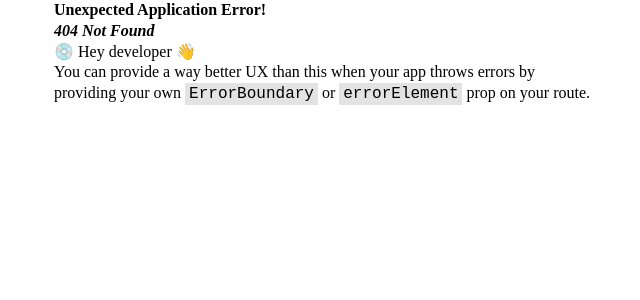
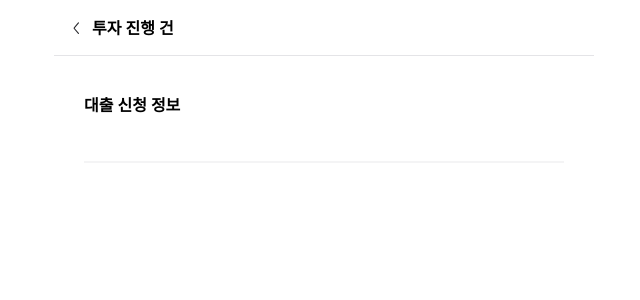
Before and after one commit to Damborghinii/Damborghinii-Client, a React (Vite) app: page /investment/1 in a window 1280 px wide. Before the commit this address had no page. Shown: the top 300 px of the page, without its empty margins (316-956 px from the left). Built offline with nearby package versions, Linux system fonts and the light colour scheme.

Commit message:
feature/#15: 필요한 컴포넌트 생성

```diff
--- /dev/null
+++ b/src/components/common/horizontalDivider/HorizontalDivider.tsx
@@ -0,0 +1,19 @@
+import styled from "@emotion/styled";
+
+interface HorizontalDividerProps {
+  width?: string;
+  height?: string;
+}
+
+export const HorizontalDivider = ({
+  width = "100%",
+  height = "2px",
+}: HorizontalDividerProps) => {
+  return <Line width={width} height={height} />;
+};
+
+const Line = styled.div<HorizontalDividerProps>`
+  width: ${({ width }) => width};
+  height: ${({ height }) => height};
+  background-color: ${({ theme }) => theme.color.neutral.B00};
+`;
--- /dev/null
+++ b/src/components/common/spacer/Spacer.tsx
@@ -0,0 +1,20 @@
+import React from "react";
+
+interface SpacerProps {
+  height?: string;
+  width?: string;
+}
+
+const Spacer: React.FC<SpacerProps> = ({ height = "0px", width = "100%" }) => {
+  return (
+    <div
+      style={{
+        display: "block",
+        height: height,
+        width: width,
+      }}
+    />
+  );
+};
+
+export default Spacer;
--- a/src/layouts/DefaultLayout.tsx
+++ b/src/layouts/DefaultLayout.tsx
@@ -1,10 +1,12 @@
-import { Outlet } from "react-router-dom";
+import { Outlet, useLocation } from "react-router-dom";
 import styled from "@emotion/styled";
 import BottomNavBar from "../components/common/bottomNavBar/BottomNavBar";
 import theme from "../styles/theme";
 import { TopBar } from "../components/common/topBar/TopBar";
 
 const DefaultLayout = () => {
+  const location = useLocation();
+  if (location.pathname === "" || "myNft" || "contract" || "adjustment") {
     return (
       <LayoutContainer>
         <TopBarWrapper>
@@ -18,6 +20,8 @@ const DefaultLayout = () => {
         </BottomBarWrapper>
       </LayoutContainer>
     );
+  }
+  return <Outlet />;
 };
 
 export default DefaultLayout;
--- /dev/null
+++ b/src/pages/invesetment/InvestmentInfo.tsx
@@ -0,0 +1,23 @@
+import styled from "@emotion/styled";
+
+import { SubTopBar } from "@components/common/topBar/SubTopBar";
+import { useParams } from "react-router-dom";
+import { LoanInfoCard } from "./_components/LoanInfoCard";
+
+export const InvestmentInfo = () => {
+  const { investmentId } = useParams();
+  console.log(investmentId);
+  return (
+    <>
+      <SubTopBar title={"투자 진행 건"} />
+      <Wrapper>
+        <LoanInfoCard />
+      </Wrapper>
+    </>
+  );
+};
+
+const Wrapper = styled.div`
+  width: 100%;
+  padding: 0 1.875rem;
+`;
--- /dev/null
+++ b/src/pages/invesetment/_components/InvestmentTitle.tsx
@@ -0,0 +1,13 @@
+import styled from "@emotion/styled";
+
+interface InvestmentTitleProps {
+  text: string;
+}
+
+export const InvestmentTitle = ({ text }: InvestmentTitleProps) => {
+  return <Title>{text}</Title>;
+};
+
+const Title = styled.h1`
+  ${({ theme }) => theme.typography["body1-1"]}
+`;
--- /dev/null
+++ b/src/pages/invesetment/_components/LoanInfoCard.tsx
@@ -0,0 +1,37 @@
+import styled from "@emotion/styled";
+
+import Spacer from "@components/common/spacer/Spacer";
+import { HorizontalDivider } from "@components/common/horizontalDivider/HorizontalDivider";
+
+import { InvestmentTitle } from "./InvestmentTitle";
+
+export const LoanInfoCard = () => {
+  return (
+    <Wrapper>
+      <InvestmentTitle text="대출 신청 정보" />
+      <InfoWrapper>
+        <Spacer height="0.75rem" />
+        <HorizontalDivider />
+        <Spacer height="0.75rem" />
+      </InfoWrapper>
+    </Wrapper>
+  );
+};
+
+const Wrapper = styled.div`
+  width: 100%;
+  padding: 2.5rem 0;
+
+  display: flex;
+  flex-direction: column;
+  gap: 2rem;
+`;
+
+const InfoWrapper = styled.div``;
+
+const MainTextWrapper = styled.div`
+  display: flex;
+  gap: 2.5rem;
+`;
+
+// const;
--- a/src/pages/main/MainPage.tsx
+++ b/src/pages/main/MainPage.tsx
@@ -1,4 +1,6 @@
 import * as S from "./Main.styled";
+import { useNavigate } from "react-router-dom";
+
 import { MainLoanCard } from "./_components/MainLoanCard";
 
 import { MainTitle } from "./_components/MainTitle";
@@ -6,6 +8,7 @@ import { getSelctedType } from "./_hooks/getSelectedType";
 import { getTotalCount } from "./_hooks/getTotalCount";
 
 export const MainPage: React.FC = () => {
+  const navigate = useNavigate();
   const { selectedType } = getSelctedType();
   const { count } = getTotalCount();
 
@@ -23,6 +26,7 @@ export const MainPage: React.FC = () => {
           collateralName={"Lil Pudgy #2017"}
           presentValue={"1.2299ETH"}
           investmentProgressRate={15}
+          onClick={() => navigate("investment/1")}
         ></MainLoanCard>
         <MainLoanCard
           loanAmount={160000000}
@@ -30,6 +34,7 @@ export const MainPage: React.FC = () => {
           collateralName={"Lil Pudgy #2017"}
           presentValue={"1.2299ETH"}
           investmentProgressRate={30}
+          onClick={() => navigate("investment/2")}
         ></MainLoanCard>
         <MainLoanCard
           loanAmount={160000000}
@@ -37,6 +42,7 @@ export const MainPage: React.FC = () => {
           collateralName={"Lil Pudgy #2017"}
           presentValue={"1.2299ETH"}
           investmentProgressRate={30}
+          onClick={() => navigate("investment/3")}
         ></MainLoanCard>
       </S.MainCardWrapper>
     </S.MainContainer>
--- a/src/pages/main/_components/MainLoanCard.tsx
+++ b/src/pages/main/_components/MainLoanCard.tsx
@@ -9,6 +9,7 @@ export interface CardProps {
   collateralName: string;
   presentValue: string;
   investmentProgressRate: number;
+  onClick: () => void;
 }
 
 export const MainLoanCard: React.FC<CardProps> = ({
@@ -17,9 +18,10 @@ export const MainLoanCard: React.FC<CardProps> = ({
   collateralName,
   presentValue,
   investmentProgressRate,
+  onClick,
 }: CardProps) => {
   return (
-    <CardWrapper>
+    <CardWrapper onClick={onClick}>
       <InfoWrapper>
         <TextWrapper>
           <FirstTitleText>대출신청액</FirstTitleText>
--- a/src/routes/router.tsx
+++ b/src/routes/router.tsx
@@ -16,6 +16,7 @@ import RegisterNftPage4 from "../pages/registerNft/RegisterNftPage4";
 import ImageCropPage from "../pages/registerNft/ImageCropPage";
 import RegisterLoadingPage from "../pages/registerNft/RegisterLoadingPage";
 import RegisterNftConfirmPage from "../pages/registerNft/RegisterNftConfirmPage";
+import { InvestmentInfo } from "@pages/invesetment/InvestmentInfo";
 
 const router = createBrowserRouter([
   {
@@ -41,5 +42,9 @@ const router = createBrowserRouter([
       { path: "nft/register/confirm", element: <RegisterNftConfirmPage /> },
     ],
   },
+  {
+    path: "/investment/:investmentId",
+    element: <InvestmentInfo />,
+  },
 ]);
 export default router;
```
Lines whose indentation alone changed are shown as unchanged.
